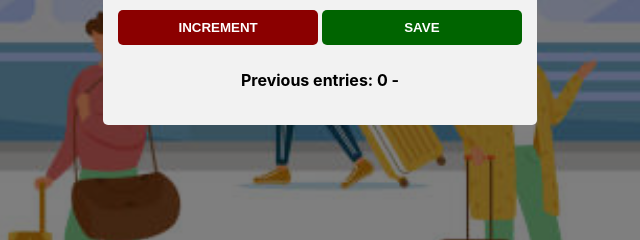
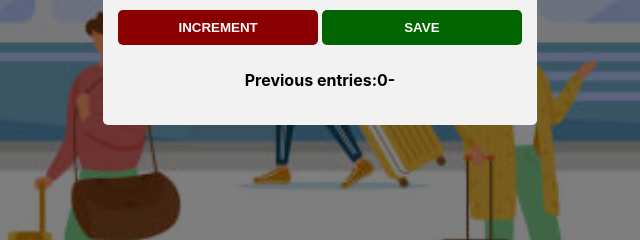
Before and after one commit to Sameermd16/JavaScript-Passenger-Counter-App, a plain HTML site: page index.html in a window 1280 px wide. Both pictures are taken after a click on the button "SAVE". Shown: the part 410-650 px from the top of the page, 320-960 px from the left. Drawn offline with Linux system fonts and the light colour scheme.

Commit message:
different method

```diff
--- a/script.js
+++ b/script.js
@@ -1,19 +1,85 @@
-let count = 0;
-let countEl = document.getElementById("count-el");
-let saveEl = document.getElementById("save-el");
+const countEl = document.getElementById('count-el')
 
-//when clicked on increment button
 function increment() {
-    //increases count by 1
-    count = count + 1;
-    countEl.innerText = count;
+    //increases the count
+    countEl.innerText = Number(countEl.innerText) + 1
 }
 
-//when clicked on save button
 function save() {
-    //save's i.e. console log's the count
-    let countStr = count + " - ";
-    saveEl.textContent += countStr;
-    count = 0;
-    countEl.innerText = count;
+    const savedEntries = document.getElementById('save-el')
+    savedEntries.innerText += countEl.innerText + '-'
+    countEl.innerText = 0
 }
+
+// const quantity = '11.56'
+
+// //does not works for floating point numbers => result is integer
+// const convertByNOTOperand = ~~quantity
+// console.log(convertByNOTOperand)
+
+
+
+//works by divide, subtract 0 from str
+// const multiplyQuantityByOne = quantity * 1
+// console.log(multiplyQuantityByOne)
+// console.log(typeof quantity)
+// console.log(typeof +quantity)
+// console.log(Number(quantity))
+// const quantityInNum = Number(quantity)
+// console.log(typeof quantityInNum)
+
+// const quantityInNumWithParse = parseInt(quantity, 10)
+// console.log(quantityInNumWithParse)
+// console.log(typeof quantityInNumWithParse)
+
+
+
+
+
+
+
+
+
+
+
+
+
+
+
+
+
+
+
+
+
+
+
+
+
+
+
+
+
+
+
+
+
+// let count = 0;
+// let countEl = document.getElementById("count-el");
+// let saveEl = document.getElementById("save-el");
+
+// //when clicked on increment button
+// function increment() {
+//     //increases count by 1
+//     count = count + 1;
+//     countEl.innerText = count;
+// }
+
+// //when clicked on save button
+// function save() {
+//     //save's i.e. console log's the count
+//     let countStr = count + " - ";
+//     saveEl.textContent += countStr;
+//     count = 0;
+//     countEl.innerText = count;
+// }
--- a/style.css
+++ b/style.css
@@ -5,7 +5,6 @@
 }
 
 body {
-    background-image: url("station.jpg");
     background-size: cover;
     font-family: -apple-system, BlinkMacSystemFont, 'Segoe UI', Roboto, Oxygen, Ubuntu, Cantarell, 'Open Sans', 'Helvetica Neue', sans-serif;
     font-weight: bold;
```
